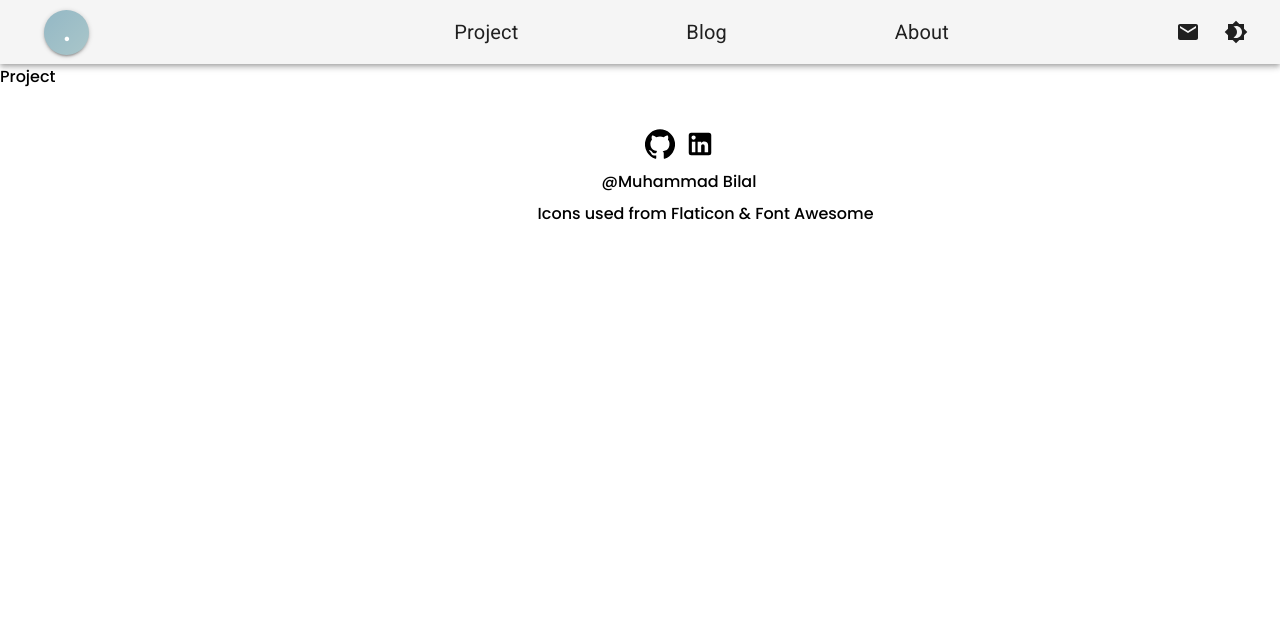
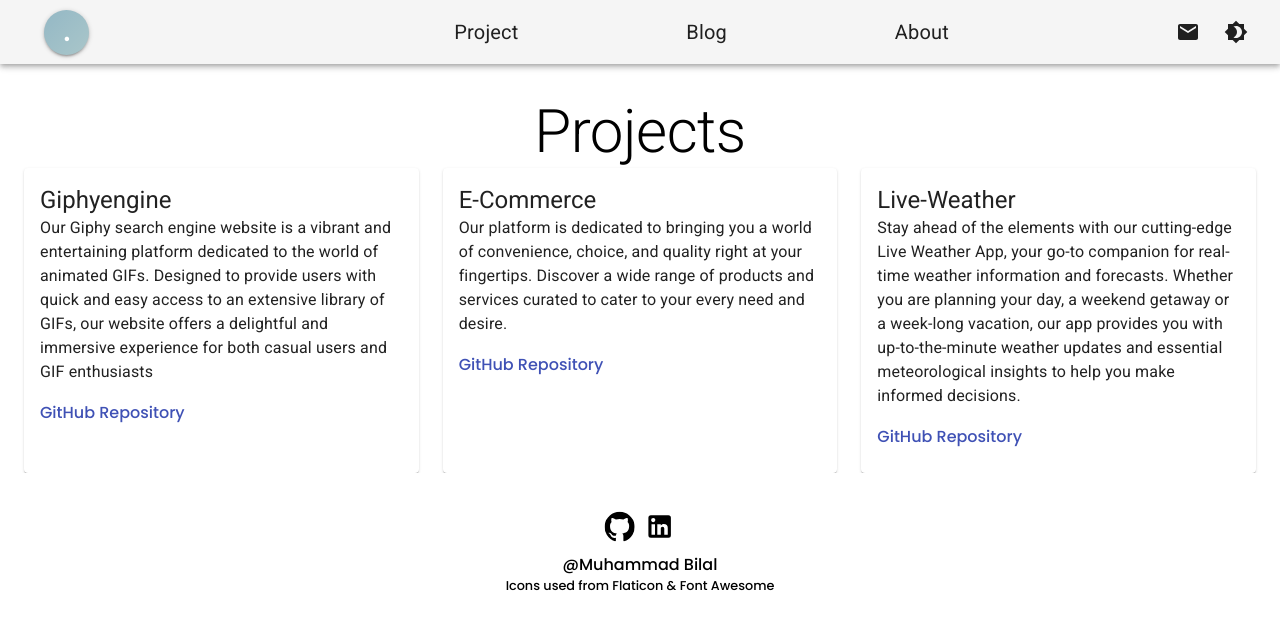
Before and after one commit to chaudarybilal/Resume, a React (Create React App) app: page /project in a window 1280 px wide. Shown: the top 630 px of the page. Built offline with nearby package versions, Linux system fonts and the light colour scheme.

Commit message:
add project data

```diff
--- a/src/Footer.js
+++ b/src/Footer.js
@@ -4,7 +4,6 @@ import React from "react";
 
 const Footer = () => {
   return (
-    <>
     <div
       style={{
         height: "20vh",
@@ -13,26 +12,27 @@ const Footer = () => {
         backgroundColor: "white",
       }}
     >
-        <div style={{ position: "absolute", left: "50%", top: "25%" }}>
+      <div style={{ position: "absolute", left: "50%", top: "50%", transform: "translate(-50%, -50%)" ,display:"flex",flexDirection:"column",alignItems:"center",justifyContent:"center"}}>
         <div
           style={{
             width: "80px",
             display: "flex",
+            alignItems:"center",
             justifyContent: "space-around",
+            marginBottom: "10px", // Spacing between icons and text
           }}
         >
           <GitHubIcon style={{ fontSize: 30 }} />
           <LinkedInIcon style={{ fontSize: 30 }} />
         </div>
+        <div style={{ textAlign: "center" }}>
+          @Muhammad Bilal
         </div>
-        <div style={{ position: "absolute", left: "47%", top: "50%" }}>
-          <div>@Muhammad Bilal</div>
-        </div>
-        <div style={{ position: "absolute", left: "42%", top: "70%" }}>
+        <div style={{ textAlign: "center", fontSize: "0.8rem" }}>
           Icons used from Flaticon & Font Awesome
         </div>
       </div>
-    </>
+    </div>
   );
 };
 
--- a/src/components/Project.js
+++ b/src/components/Project.js
@@ -1,10 +1,71 @@
-import React from 'react'
+import React from 'react';
+import { makeStyles } from '@material-ui/core/styles';
+import { Typography, Container, Grid, Card, CardContent, Link } from '@material-ui/core';
+
+const useStyles = makeStyles((theme) => ({
+  root: {
+    marginTop: theme.spacing(4),
+  },
+  card: {
+    display: 'flex',
+    flexDirection: 'column',
+    height: '100%',
+  },
+  cardContent: {
+    flexGrow: 1,
+  },
+}));
+
+const projects = [
+  {
+    id: 1,
+    title: 'Giphyengine',
+    description: 'Our Giphy search engine website is a vibrant and entertaining platform dedicated to the world of animated GIFs. Designed to provide users with quick and easy access to an extensive library of GIFs, our website offers a delightful and immersive experience for both casual users and GIF enthusiasts',
+    githubLink: 'https://github.com/chaudarybilal/Giphyengine',
+  },
+  {
+    id: 2,
+    title: 'E-Commerce',
+    description: 'Our platform is dedicated to bringing you a world of convenience, choice, and quality right at your fingertips. Discover a wide range of products and services curated to cater to your every need and desire.',
+    githubLink: 'https://github.com/chaudarybilal/ecom',
+  },
+  {
+    id: 3,
+    title: 'Live-Weather',
+    description: 'Stay ahead of the elements with our cutting-edge Live Weather App, your go-to companion for real-time weather information and forecasts. Whether you are planning your day, a weekend getaway or a week-long vacation, our app provides you with up-to-the-minute weather updates and essential meteorological insights to help you make informed decisions.',
+    githubLink: 'https://github.com/chaudarybilal/-Live-Weather',
+  },
+];
 
 const Project = () => {
+  const classes = useStyles();
 
   return (
-    <div>Project</div>
-  )
-}
+    <Container className={classes.root}>
+      <Typography variant="h2" component="h1" align="center">
+        Projects
+      </Typography>
+      <Grid container spacing={3}>
+        {projects.map((project) => (
+          <Grid item xs={12} sm={6} md={4} key={project.id}>
+            <Card className={classes.card}>
+              <CardContent className={classes.cardContent}>
+                <Typography variant="h5" component="h2">
+                  {project.title}
+                </Typography>
+                <Typography variant="body1" style={{ marginBottom: '16px' }}>
+                  {project.description}
+                </Typography>
+                <Link href={project.githubLink} target="_blank" rel="noopener">
+                  GitHub Repository
+                </Link>
+              </CardContent>
+            </Card>
+          </Grid>
+        ))}
+      </Grid>
+    </Container>
+  );
+};
 
-export default Project
+export default Project;
```
Lines whose indentation alone changed are shown as unchanged.
